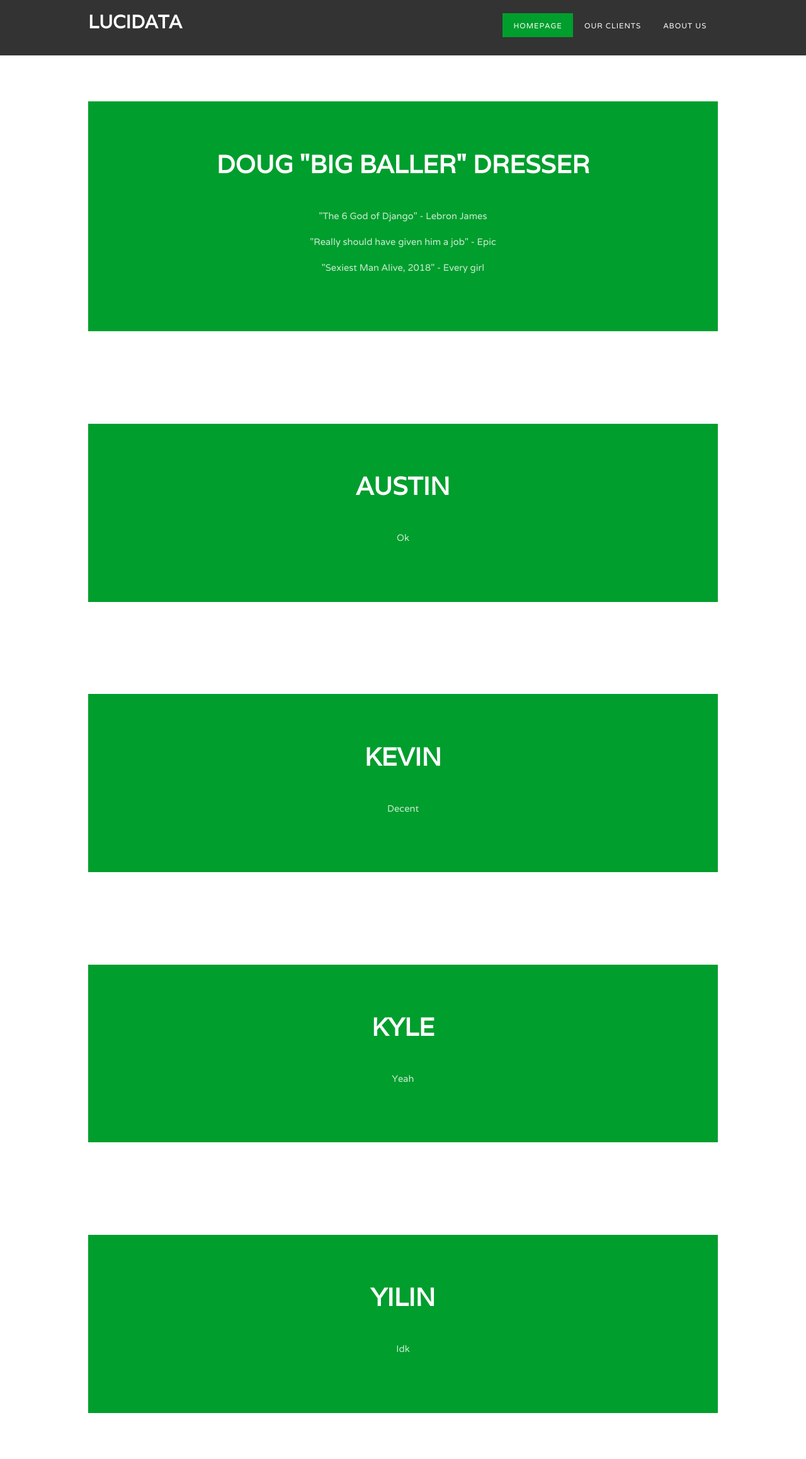
After one commit to I-Dont-Remember/506-project, a Django app: page /about_us in a window 1280 px wide. The commit adds this page. Shown: the whole page at 63% size. Run offline with Django 3.2, Linux system fonts and the light colour scheme; some libraries are stand-ins or nearby versions.

Commit message:
Lots of website additions

```diff
--- a/project/pages/urls.py
+++ b/project/pages/urls.py
@@ -1,9 +1,10 @@
 from django.urls import path
 
-from .views import home
-from .views import profile
+from .views import home, profile, about_us, clients
 
 urlpatterns = [
     path('', home, name='home'),
-    path('profile', profile, name='profile')
+    path('profile', profile, name='profile'),
+    path('about_us', about_us, name='about_us'),
+    path('clients', clients, name='clients'),
 ]
--- a/project/pages/views.py
+++ b/project/pages/views.py
@@ -1,13 +1,32 @@
 from django.shortcuts import render
 from django.contrib.auth.decorators import login_required
 
+from allauth.account.views import SignupView
+from allauth.account.forms import LoginForm
+
+#from classes.Tags import Tags
+
 from users.models import CustomUser
+from users.forms import CustomLoginForm
+
 
 def home(request):
-    context = {}
+    context = {'login_form' : LoginForm()}
     return render(request, 'home.html', context=context)
 
 @login_required
 def profile(request):
     context = {}
     return render(request, 'profile.html', context=context)
+
+def about_us(request):
+    context = {}
+    return render(request, 'about_us.html', context=context)
+
+def clients(request):
+    context = {}
+    return render(request, 'clients.html', context=context)
+
+class CustomSignupView(SignupView):
+    def __init__(self, *args, **kwargs):
+        super(CustomSignupView, self).__init__(*args, **kwargs)
--- a/project/project/urls.py
+++ b/project/project/urls.py
@@ -13,6 +13,7 @@ urlpatterns = [
     path('users/', include('users.urls')),
 
     # django-allauth account urls
+    #path('accounts/login/', CustomLoginView.as_view(), 'account_login'),
     path('accounts/', include('allauth.urls')),
 ]
 
--- /dev/null
+++ b/project/templates/about_us.html
@@ -0,0 +1,52 @@
+{% extends 'base.html' %}
+
+{% load account %}
+
+{% block content %}
+<div id="page" class="container">
+  <div id="featured">
+    <div class="title">
+      <h2>Doug "Big Baller" Dresser</h2>
+    </div>
+    <p>"The 6 God of Django" - Lebron James</p>
+    <p>"Really should have given him a job" - Epic</p>
+    <p>"Sexiest Man Alive, 2018" - Every girl</p>
+  </div>
+</div>
+
+<div id="page" class="container">
+  <div id="featured">
+    <div class="title">
+      <h2>Austin</h2>
+    </div>
+    <p>Ok</p>
+  </div>
+</div>
+
+<div id="page" class="container">
+  <div id="featured">
+    <div class="title">
+      <h2>Kevin</h2>
+    </div>
+    <p>Decent</p>
+  </div>
+</div>
+
+<div id="page" class="container">
+  <div id="featured">
+    <div class="title">
+      <h2>Kyle</h2>
+    </div>
+    <p>Yeah</p>
+  </div>
+</div>
+
+<div id="page" class="container">
+  <div id="featured">
+    <div class="title">
+      <h2>Yilin</h2>
+    </div>
+    <p>Idk</p>
+  </div>
+</div>
+{% endblock %}
--- /dev/null
+++ b/project/templates/base.html
@@ -0,0 +1,47 @@
+<!DOCTYPE html>
+<html>
+<!-- templates/base.html -->
+{% load socialaccount %}
+{% load static %}
+{% load crispy_forms_tags %}
+<head>
+<meta http-equiv="Content-Type" content="text/html; charset=utf-8" />
+<title></title>
+<meta name="keywords" content="" />
+<meta name="description" content="" />
+<link href="http://fonts.googleapis.com/css?family=Varela" rel="stylesheet" />
+<link href="{% static 'default.css' %}" rel="stylesheet" type="text/css" media="all" />
+<link href="{% static 'fonts.css' %}" rel="stylesheet" type="text/css" media="all" />
+
+<!--[if IE 6]><link href="default_ie6.css" rel="stylesheet" type="text/css" /><![endif]-->
+</head>
+
+<!---->
+
+<body>
+<div id="wrapper">
+	<div id="header-wrapper">
+	<div id="header" class="container">
+		<div id="logo">
+			<h1><a href="{% url 'home' %}">Lucidata</a></h1>
+		</div>
+		<div id="menu">
+			<ul>
+				<li class="current_page_item"><a href="{% url 'home' %}" accesskey="1" title="">Homepage</a></li>
+				<li><a href="clients" accesskey="2" title="">Our Clients</a></li>
+				<li><a href='about_us' accesskey="3" title="">About Us</a></li>
+        {% if user.is_authenticated %}
+          <li><a href='profile' accesskey="4" title="">Hi, {{user.username}}!</a></li>
+          <li><a href="{% url 'account_logout' %}">Log out</a></li>
+        {% endif %}
+			</ul>
+		</div>
+	</div>
+	</div>
+  {% block content %}
+  {% endblock %}
+</div>
+</body>
+<!---->
+
+</html>
--- a/project/users/urls.py
+++ b/project/users/urls.py
@@ -2,5 +2,4 @@ from django.urls import path
 from .views import SignUp
 
 urlpatterns = [
-    path('signup/', SignUp.as_view() , name='signup'),
 ]
--- a/setup.py
+++ b/setup.py
@@ -18,6 +18,7 @@ setup(name='django_project',
         'googlemaps',
         'python-forecastio',
         'ohmysportsfeedspy',
-        'simplejson'
+        'simplejson',
+        'django-crispy-forms',
       ],
      )
```
Also changed, not shown: project/project/settings.py (+8 -3 lines), project/templates/clients.html (added, +40 -0 lines), project/templates/home.html (+14 -47 lines), project/templates/profile.html (+12 -43 lines), project/users/forms.py (+20 -1 lines), project/db.sqlite3.
